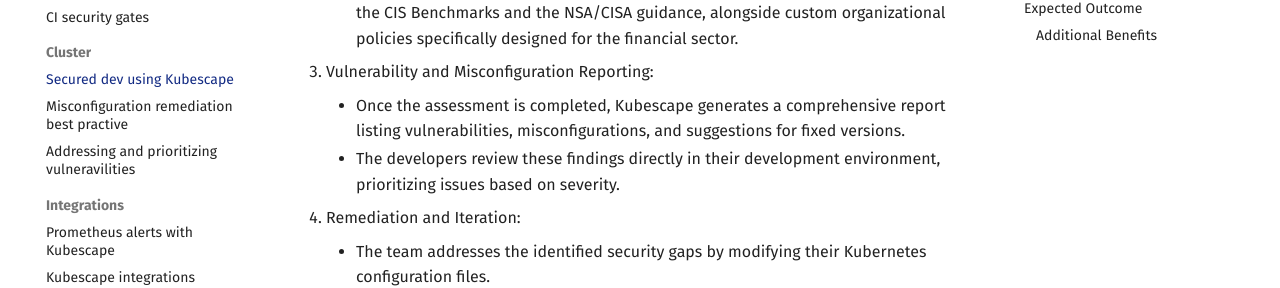
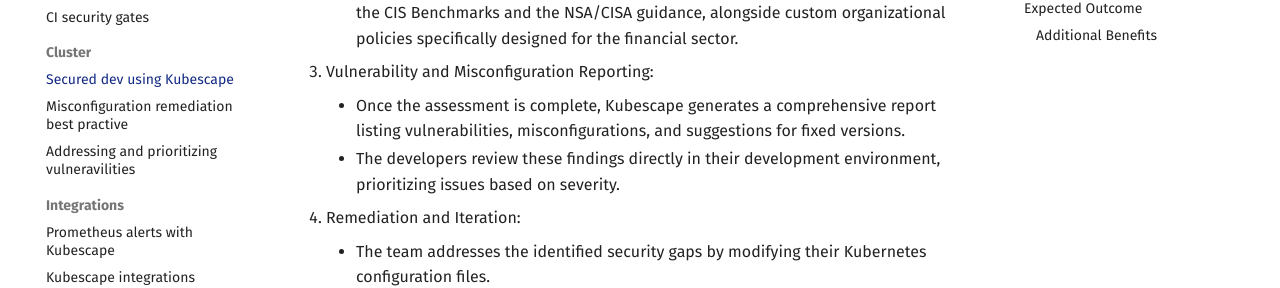
Before and after one commit to kubescape/kubescape.io, an MkDocs documentation site: the page built from docs/use_cases/kubescape-3.0-secure-development-cluster.md, in a window 1280 px wide and 900 px high, scrolled down 667 px. Shown: the part 164-452 px from the top of the window. Built offline with MkDocs 1.6.1 and Material for MkDocs 9.7.7, drawn with Linux system fonts in a browser that asks for light colours; comment, search, counter and statistics services are not loaded.

Commit message:
Update docs/use_cases/kubescape-3.0-secure-development-cluster.md
Co-authored-by: Oshrat Nir <45561829+Oshratn@users.noreply.github.com>
Signed-off-by: Gal Gibli <gal.gibli@gmail.com>

```diff
--- a/docs/use_cases/kubescape-3.0-secure-development-cluster.md
+++ b/docs/use_cases/kubescape-3.0-secure-development-cluster.md
@@ -19,7 +19,7 @@
 2. Security Standards Enforcement:
     * The team selects a suite of security standards for Kubescape to enforce. This includes the CIS Benchmarks and the NSA/CISA guidance, alongside custom organizational policies specifically designed for the financial sector.
 3. Vulnerability and Misconfiguration Reporting:
-    * Once the assessment is completed, Kubescape generates a comprehensive report listing vulnerabilities, misconfigurations, and suggestions for fixed versions.
+    * Once the assessment is complete, Kubescape generates a comprehensive report listing vulnerabilities, misconfigurations, and suggestions for fixed versions.
     * The developers review these findings directly in their development environment, prioritizing issues based on severity.
 4. Remediation and Iteration:
     * The team addresses the identified security gaps by modifying their Kubernetes configuration files.
```
